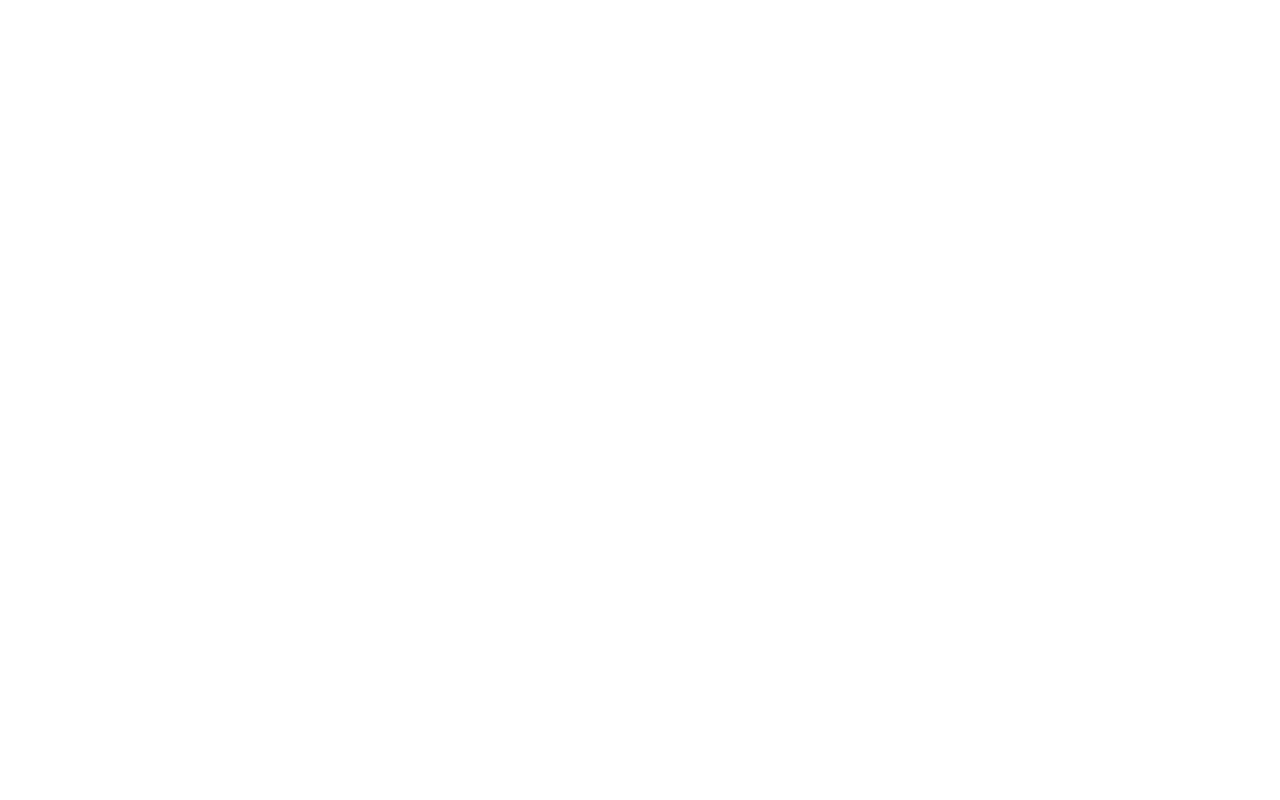
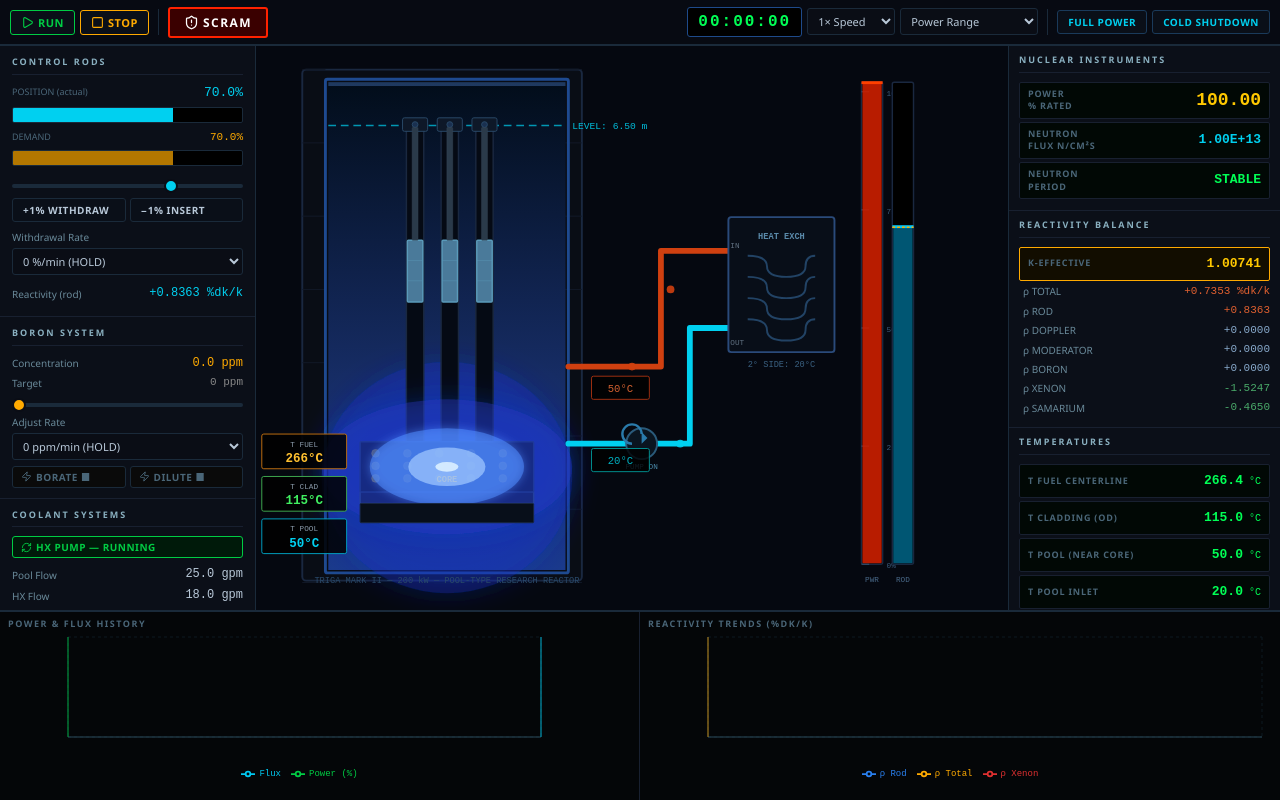
Before and after one commit to hferla2030-max/TRIGA-Mark-II-Simulator, a plain HTML site: page index.html in a window 1280 px wide. Drawn offline with Linux system fonts and the light colour scheme; the site is published under a folder, as on GitHub Pages, so addresses that start at the root find nothing.

Commit message:
Update index.html

```diff
--- a/index.html
+++ b/index.html
@@ -5,8 +5,8 @@
     <link rel="icon" type="image/svg+xml" href="/vite.svg" />
     <meta name="viewport" content="width=device-width, initial-scale=1.0" />
     <title>PCTran TRIGA - Reactor Simulator</title>
-    <script type="module" crossorigin src="/assets/index-DJJvks9R.js"></script>
-    <link rel="stylesheet" crossorigin href="/assets/index-BDnC0hQQ.css">
+    <script type="module" crossorigin src="./assets/index-DJJvks9R.js"></script>
+    <link rel="stylesheet" crossorigin href="./assets/index-BDnC0hQQ.css">
   </head>
   <body>
     <div id="root"></div>
```
